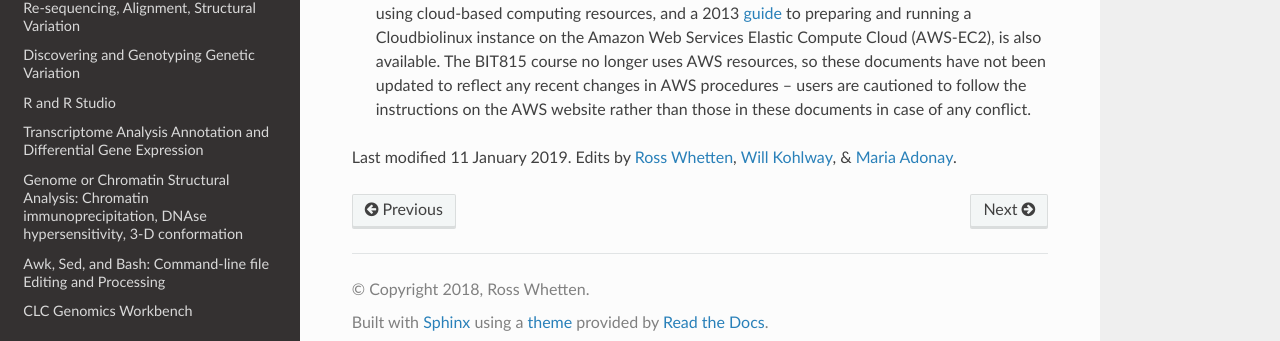
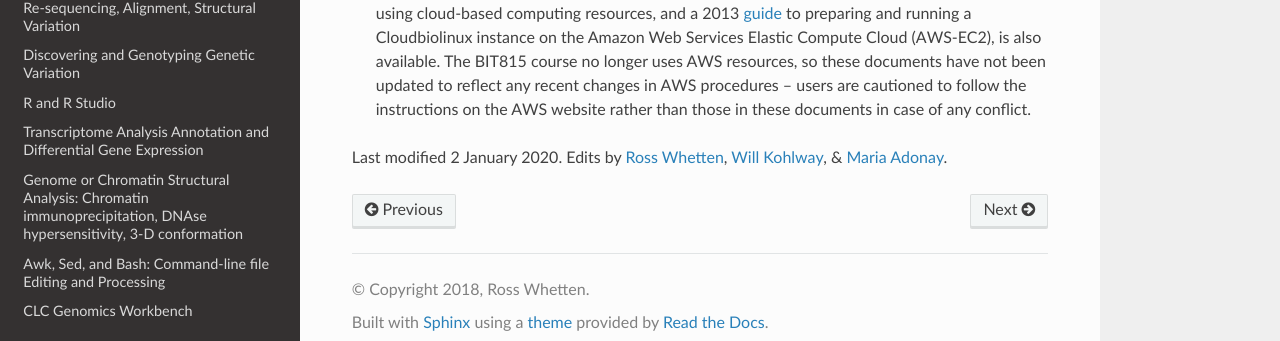
Before and after one commit to rwhetten/DeepSeqAnalysis, a Sphinx documentation site: the page built from docs/source/intro-linux.rst, in a window 1280 px wide and 900 px high, scrolled down 2502 px. Shown: the part 541-882 px from the top of the window. Built offline with Sphinx 7.4.7 and the Read the Docs theme 2.0.0, drawn with Linux system fonts in a browser that asks for light colours.

Commit message:
Update intro-linux.rst

```diff
--- a/docs/source/intro-linux.rst
+++ b/docs/source/intro-linux.rst
@@ -116,5 +116,5 @@ Setting up an Amazon Web Service account to use Elastic Compute Cloud services:
 
 
 
-Last modified 11 January 2019.
+Last modified 2 January 2020.
 Edits by `Ross Whetten <https://github.com/rwhetten>`_, `Will Kohlway <https://github.com/wkohlway>`_, & `Maria Adonay <https://github.com/amalgamaria>`_.
```
